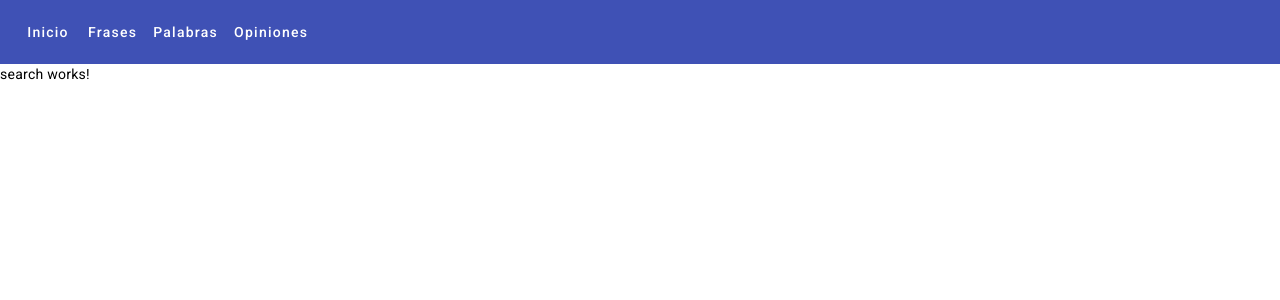
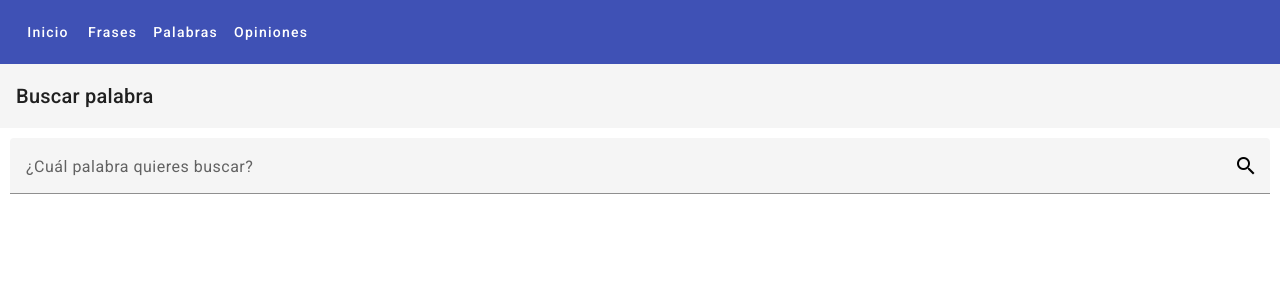
Before and after one commit to manuelgomezsw/quotes-web, an Angular app: page /words/search in a window 1280 px wide. Shown: the top 300 px of the page. Built offline with nearby package versions, Linux system fonts and the light colour scheme.

Commit message:
Finish words experience

```diff
--- a/src/app/quote.service.ts
+++ b/src/app/client/quote.service.ts
@@ -2,8 +2,8 @@ import { HttpClient } from '@angular/common/http';
 import { Injectable } from '@angular/core';
 import { Observable } from 'rxjs';
 
-import { environment } from '../environments/environment';
-import { Quote } from './domain/quote';
+import { environment } from '../../environments/environment';
+import { Quote } from '../domain/quote';
 
 @Injectable({
   providedIn: 'root'
--- a/src/app/client/word.service.ts
+++ b/src/app/client/word.service.ts
@@ -18,7 +18,7 @@ export class WordService {
   }
 
   getByKeyword(keyword: string): Observable<any> {
-    return this.http.get(environment.wordsUrl + "/search/" + keyword);
+    return this.http.get(environment.wordsUrl + "/keyword/" + keyword);
   }
 
   addWord(word: Word): Observable<any> {
--- a/src/app/quotes/edit/edit.component.ts
+++ b/src/app/quotes/edit/edit.component.ts
@@ -10,7 +10,7 @@ import { MatFormFieldModule } from '@angular/material/form-field';
 import { MatButtonModule } from '@angular/material/button';
 
 import { Quote } from '../../domain/quote';
-import { QuoteService } from '../../quote.service';
+import { QuoteService } from '../../client/quote.service';
 import { environment } from '../../../environments/environment';
 import { NotificationService } from '../../services/notification.service';
 
--- a/src/app/quotes/new/new.component.ts
+++ b/src/app/quotes/new/new.component.ts
@@ -11,7 +11,7 @@ import { MatButtonModule } from '@angular/material/button';
 
 import { NotificationService } from "../../services/notification.service";
 import { CookiesService } from "../../services/cookies.service";
-import { QuoteService } from '../../quote.service';
+import { QuoteService } from '../../client/quote.service';
 import { Quote } from '../../domain/quote';
 import { environment } from '../../../environments/environment';
 
--- a/src/app/quotes/search/search.component.ts
+++ b/src/app/quotes/search/search.component.ts
@@ -12,7 +12,7 @@ import { MatCardModule } from '@angular/material/card';
 import { MatIconModule } from '@angular/material/icon';
 
 import { Quote } from '../../domain/quote';
-import { QuoteService } from '../../quote.service';
+import { QuoteService } from '../../client/quote.service';
 import { environment } from '../../../environments/environment';
 import { NotificationService } from '../../services/notification.service';
 
@@ -55,9 +55,11 @@ export class SearchQuoteComponent {
         this.quotes = response;
       },
       error: (error) => {
-        if (error.status != 404) {
+        if (error.status == 404) {
+          this.notificationService.openSnackBar('No tenemos coincidencias con lo que buscas...');
+        } else {
           console.log('Error searching by keyword: ' + JSON.stringify(error));
-          this.notificationService.openSnackBar('Algo malo ocurrió. Intenta de nuevo.');
+          this.notificationService.openSnackBar('Ups... Algo malo ocurrió. Intenta de nuevo.');
         }
       },
     });
--- a/src/app/words/new/new.component.ts
+++ b/src/app/words/new/new.component.ts
@@ -9,12 +9,11 @@ import { MatInputModule } from '@angular/material/input';
 import { MatFormFieldModule } from '@angular/material/form-field';
 import { MatButtonModule } from '@angular/material/button';
 
-import { NotificationService } from "../../services/notification.service";
+import { NotificationService } from '../../services/notification.service';
 import { WordService } from '../../client/word.service';
 
 import { Word } from '../../domain/word';
 import { environment } from '../../../environments/environment';
-
 
 @Component({
   selector: 'app-new',
@@ -43,7 +42,9 @@ export class NewWordComponent {
   ) {}
 
   ngOnInit() {
-    this.titleService.setTitle(environment.titleWebSite + ' - Memorizar Palabra');
+    this.titleService.setTitle(
+      environment.titleWebSite + ' - Memorizar Palabra'
+    );
   }
 
   onMemorizeWord() {
@@ -53,15 +54,20 @@ export class NewWordComponent {
         this.notificationService.openSnackBar('Palabra memorizada');
       },
       error: (error) => {
-        console.log('Error adding new word: ' + JSON.stringify(error));
-        this.notificationService.openSnackBar('Algo malo ocurrió. Intenta de nuevo.');
+        if (error.status == 409) {
+          this.notificationService.openSnackBar('La palabra ya existe');
+        } else {
+          console.log('Error adding new word: ' + JSON.stringify(error));
+          this.notificationService.openSnackBar(
+            'Algo malo ocurrió. Intenta de nuevo.'
+          );
+        }
       },
     });
-    this.notificationService.openSnackBar('Palabra memorizada');
   }
 
   clearForm() {
-    this.word.word = "";
-    this.word.meaning = "";
+    this.word.word = '';
+    this.word.meaning = '';
   }
 }
--- a/src/app/words/search/search.component.css
+++ b/src/app/words/search/search.component.css
@@ -0,0 +1,3 @@
+.quote-card {
+  margin-bottom: 7px;
+}
--- a/src/app/words/search/search.component.html
+++ b/src/app/words/search/search.component.html
@@ -1 +1,41 @@
-<p>search works!</p>
+<mat-toolbar>
+    <span>Buscar palabra</span>
+  </mat-toolbar>
+
+  <div class="custom-main-content">
+    <mat-form-field style="width: 100%">
+      <mat-label>¿Cuál palabra quieres buscar?</mat-label>
+      <input
+        matInput
+        type="text"
+        [(ngModel)]="keyword"
+        (keyup.enter)="onSearchByKeyword()"
+      />
+      <button mat-icon-button matSuffix (click)="onSearchByKeyword()">
+        <mat-icon>search</mat-icon>
+      </button>
+    </mat-form-field>
+
+    <div *ngIf="words.length > 0">
+      <h2>Frases a recordar</h2>
+      <mat-card class="quote-card" *ngFor="let word of words">
+        <mat-card-header>
+          <mat-card-title>
+            {{ word.word }}
+          </mat-card-title>
+          <mat-card-subtitle>
+            {{ word.meaning }}
+          </mat-card-subtitle>
+        </mat-card-header>
+        <mat-card-actions>
+          <button
+            mat-button
+            color="primary"
+            [routerLink]="['/words/edit/' + word.word_id]"
+          >
+            EDITAR
+          </button>
+        </mat-card-actions>
+      </mat-card>
+    </div>
+  </div>
--- a/src/app/words/search/search.component.ts
+++ b/src/app/words/search/search.component.ts
@@ -1,12 +1,69 @@
 import { Component } from '@angular/core';
+import { FormsModule } from '@angular/forms';
+import { CommonModule } from '@angular/common';
+import { RouterModule } from '@angular/router';
+import { Title } from '@angular/platform-browser';
+
+import { MatToolbarModule } from '@angular/material/toolbar';
+import { MatInputModule } from '@angular/material/input';
+import { MatFormFieldModule } from '@angular/material/form-field';
+import { MatButtonModule } from '@angular/material/button';
+import { MatCardModule } from '@angular/material/card';
+import { MatIconModule } from '@angular/material/icon';
+
+import { Word } from '../../domain/word';
+import { WordService } from '../../client/word.service';
+import { environment } from '../../../environments/environment';
+import { NotificationService } from '../../services/notification.service';
 
 @Component({
   selector: 'app-search',
   standalone: true,
-  imports: [],
+  imports: [
+    FormsModule,
+    CommonModule,
+    MatToolbarModule,
+    RouterModule,
+    MatInputModule,
+    MatFormFieldModule,
+    MatButtonModule,
+    MatCardModule,
+    MatIconModule,
+  ],
   templateUrl: './search.component.html',
-  styleUrl: './search.component.css'
+  styleUrl: './search.component.css',
 })
 export class SearchWordComponent {
+  words: Word[] = new Array();
+  keyword: string = '';
 
+  constructor(
+    private wordService: WordService,
+    private titleService: Title,
+    private notificationService: NotificationService
+  ) {}
+
+  ngOnInit() {
+    this.titleService.setTitle(environment.titleWebSite + ' - Descubrir Palabra');
+  }
+
+  onSearchByKeyword() {
+    this.wordService.getByKeyword(this.keyword).subscribe({
+      next: (response) => {
+        this.words = response;
+      },
+      error: (error) => {
+        if (error.status == 404) {
+          this.notificationService.openSnackBar(
+            'No tenemos coincidencias con lo que buscas...'
+          );
+        } else {
+          console.log('Error searching by keyword: ' + JSON.stringify(error));
+          this.notificationService.openSnackBar(
+            'Ups... Algo malo ocurrió. Intenta de nuevo.'
+          );
+        }
+      },
+    });
+  }
 }
--- a/src/environments/environment.development.ts
+++ b/src/environments/environment.development.ts
@@ -1,6 +1,6 @@
 export const environment = {
     production: false,
     titleWebSite: 'Tinta Indeleble',
-    quotesUrl: 'http://localhost:8080/quote',
+    quotesUrl: 'http://localhost:8080/quotes',
     wordsUrl: 'http://localhost:8080/words'
 };
--- a/src/environments/environment.ts
+++ b/src/environments/environment.ts
@@ -1,6 +1,6 @@
 export const environment = {
     production: true,
     titleWebSite: 'Tinta Indeleble',
-    quotesUrl: 'https://quotes-api-100.ue.r.appspot.com/quote',
+    quotesUrl: 'https://quotes-api-100.ue.r.appspot.com/quotes',
     wordsUrl: 'https://quotes-api-100.ue.r.appspot.com/words'
 };
```
